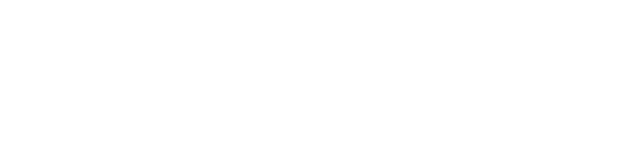
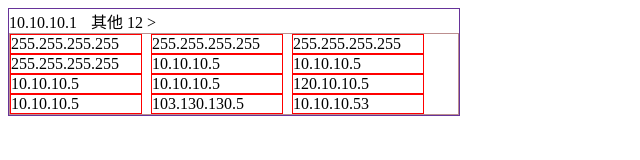
Before and after one commit to KqSMea8/webpack-demo, a website with bundled scripts: page 02/index.html in a window 1280 px wide. Shown: the whole page, without its empty margins (0-640 px from the left). Built offline with nearby package versions, Linux system fonts and the light colour scheme.

Commit message:
show ips

```diff
--- a/02/index.html
+++ b/02/index.html
@@ -1,5 +1,63 @@
 <html>
+  <head>
+    <style>
+      .vm-ips {
+        position: relative;
+        width: 450px;
+        height: auto;
+        border: 1px solid rebeccapurple;
+      }
+      .vm-ips-show {
+        left: 0;
+        top: 0;
+      }
+      .vm-ips-other {
+        clear: both;
+        display: block;
+        border: 1px solid rosybrown;
+      }
+      .vm-ips-show span {
+        display: inline-block;
+        margin-right: 10px;
+      }
+      .vm-ips-other span {
+        display: inline-block;
+        width: 130px;
+        margin-right: 5px;
+        border: 1px solid red;
+      }
+
+    </style>
+  </head>
   <body>
     <script type="text/javascript" src="./dist/bundle.js""></script>
+    <script>
+          function showOther() {
+            console.log('showOther')
+          }
+    </script>
+    <div class="vm-ips">
+      <div class="vm-ips-show">
+          <span>10.10.10.1</span>
+          <span class="vm-other-tip" onclick="showOther()">
+            <a>其他</a>
+            <a>12 ></a>
+        </span>
+      </div>
+      <div class="vm-ips-other">
+          <span>255.255.255.255</span>
+          <span>255.255.255.255</span>
+          <span>255.255.255.255</span>
+          <span>255.255.255.255</span>
+          <span>10.10.10.5</span>
+          <span>10.10.10.5</span>
+          <span>10.10.10.5</span>
+          <span>10.10.10.5</span>
+          <span>120.10.10.5</span>
+          <span>10.10.10.5</span>
+          <span>103.130.130.5</span>
+          <span>10.10.10.53</span>
+      </div>
+    </div>
   </body>
 </html>
--- a/02/main.js
+++ b/02/main.js
@@ -1,4 +1,5 @@
 // index
 let bar = 'Hello World!' + new Date().toDateString()
 let hello = `<h1> ${ bar } </h1>`
-document.write(hello)
+console.log(hello)
+// document.write(hello)
```
